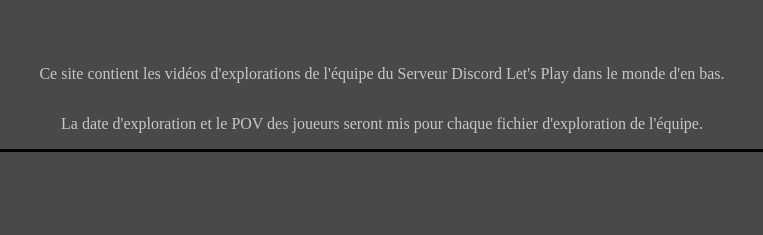
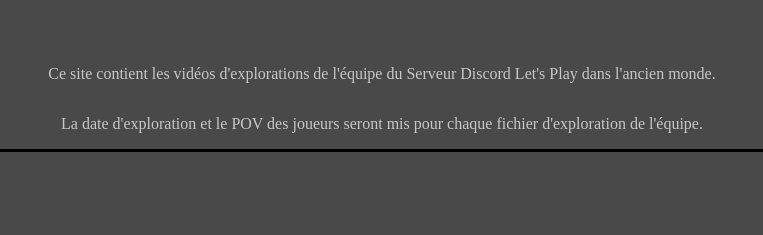
Before and after one commit to Benoit22324/ExplorationsCW, a plain HTML site: page index.html in a window 1280 px wide. Shown: the part 130-365 px from the top of the page, 258-1021 px from the left. Drawn offline with Linux system fonts and the light colour scheme.

Commit message:
Correction

```diff
--- a/index.html
+++ b/index.html
@@ -13,7 +13,7 @@
     </header>
     <main>
         <section class="introduction_section">
-            <p>Ce site contient les vidéos d'explorations de l'équipe du Serveur Discord Let's Play dans le monde d'en bas.</p>
+            <p>Ce site contient les vidéos d'explorations de l'équipe du Serveur Discord Let's Play dans l'ancien monde.</p>
             <p>La date d'exploration et le POV des joueurs seront mis pour chaque fichier d'exploration de l'équipe.</p>
         </section>
         <section class="exploration_section">
```
